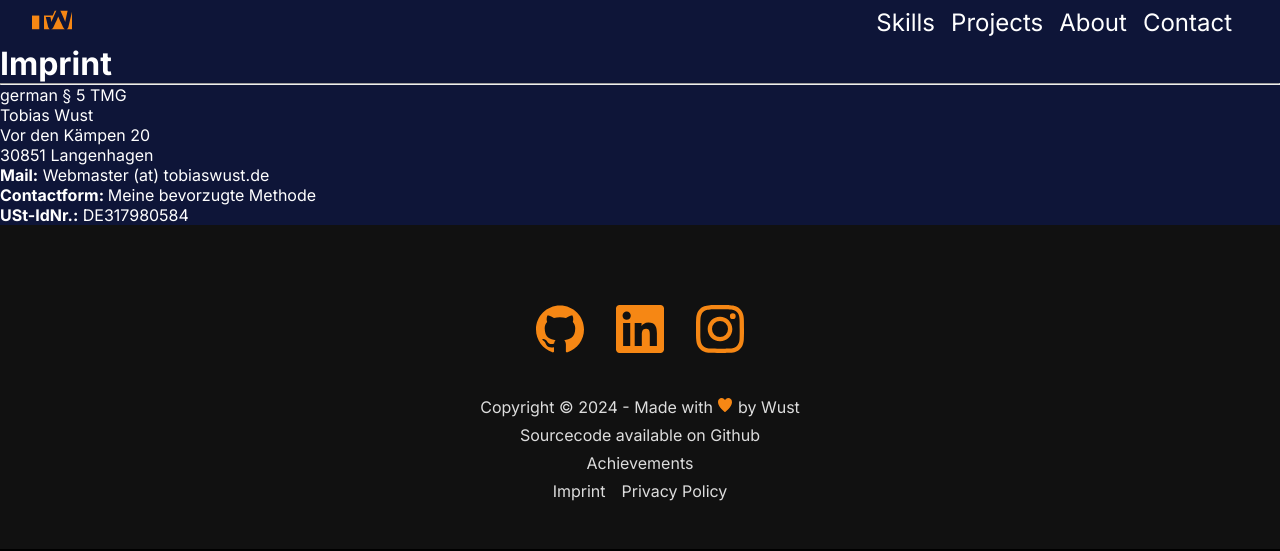
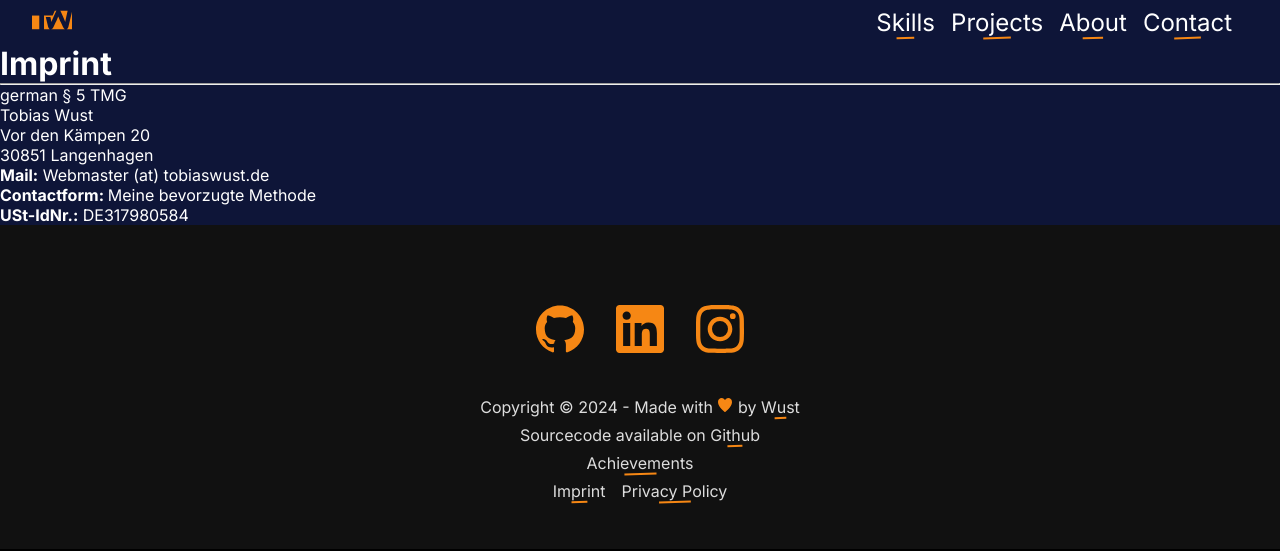
Before and after one commit to TobiasWust/tobiaswust2024, a Next.js app: page /imprint in a window 1280 px wide. Shown: the top 551 px of the page. Built offline with nearby package versions, Linux system fonts and the light colour scheme.

Commit message:
better indicate links, add CV

```diff
--- a/src/app/globals.scss
+++ b/src/app/globals.scss
@@ -92,7 +92,7 @@ a.link::before {
   bottom: -2px;
   left: 0;
   background-color: var(--wu-orange);
-  transform: scaleX(0);
+  transform: scaleX(0.3);
   transition: transform 0.3s ease;
   rotate: -2deg;
 }
--- a/src/components/About.module.scss
+++ b/src/components/About.module.scss
@@ -19,4 +19,8 @@
   .highlight {
     color: var(--wu-orange);
   }
+
+  .cv {
+    text-align: right;
+  }
 }
--- a/src/components/About.tsx
+++ b/src/components/About.tsx
@@ -11,6 +11,7 @@ export default function About() {
         <p>My commitment to staying up-to-date with the latest technologies ensures that I deliver high-quality, modern solutions tailored to my clients&apos; needs.</p>
         <p>Beyond coding, I&apos;m also a <span className={style.highlight}>professional paragliding pilot</span>, bringing the same passion and precision to the skies as I do to my work.</p>
         <p>If you&apos;re looking for a dedicated developer who can bring your web project to life, I&apos;d love to connect and explore how we can work together!</p>
+        <p className={style.cv}><a className="link" rel="noopener noreferrer" target="_blank" href="https://cv.wust.dev">Check out my CV</a></p>
       </div>
     </section>
   )
```
Also changed, not shown: 1 other file (tests, documents, lock files or other folders).
